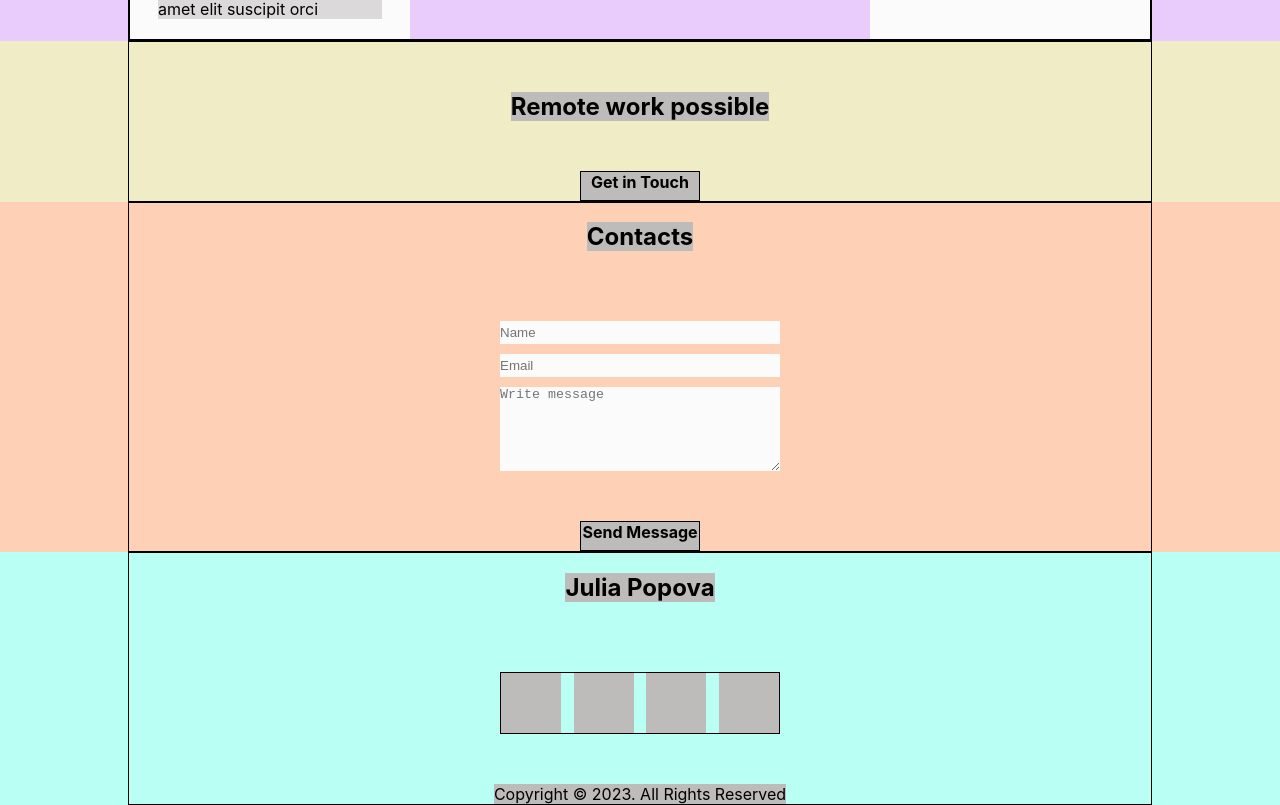
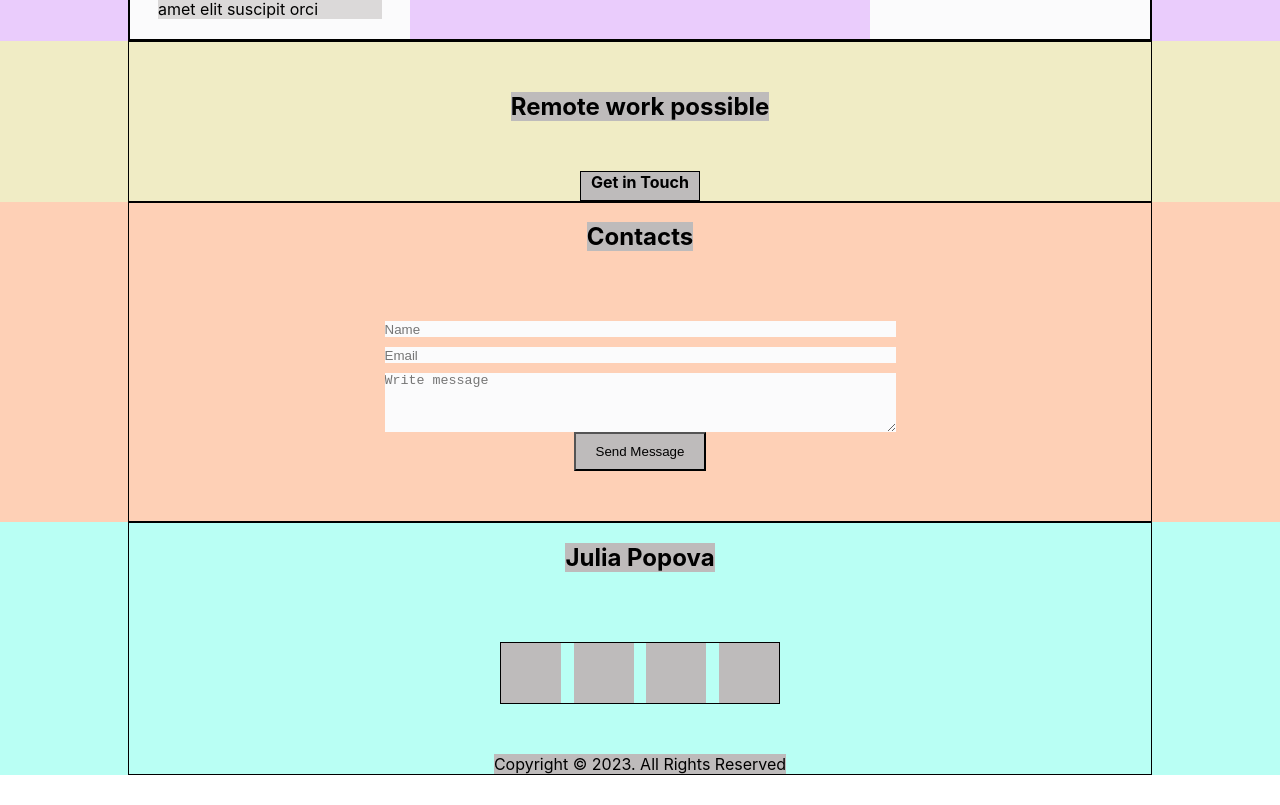
Before and after one commit to veluat/portfolio-app, a React (Create React App) app: page / in a window 1280 px wide. Shown: the part 2427-3232 px from the top of the page. After the commit the page ends 3202 px from the top, so only its background shows below. Built offline with nearby package versions, Linux system fonts and the light colour scheme.

Commit message:
CSS fixed

```diff
--- a/src/contacts/Contacts.js
+++ b/src/contacts/Contacts.js
@@ -8,11 +8,12 @@ export const Contacts = () => {
             <div className={`${sc.container} ${s.contactsContainer}`}>
                 <h2 className={s.title}>Contacts</h2>
                 <form className={s.form}>
-                    <input className={s.input} placeholder={'Name'}/>
-                    <input className={s.input} placeholder={'Email'}/>
+                    <input type='text' className={s.input} placeholder={'Name'}/>
+                    <input type='text' className={s.input} placeholder={'Email'}/>
                     <textarea className={s.textarea} placeholder={'Write message'}></textarea>
+                    <button type='submit' className={s.submitBtn}>Send Message</button>
+
                 </form>
-                <a className={s.submit}>Send Message</a>
             </div>
         </div>
     );
--- a/src/contacts/Contacts.module.css
+++ b/src/contacts/Contacts.module.css
@@ -18,9 +18,10 @@
     background-color: #fed0b6;
     display: flex;
     flex-direction: column;
-    align-items: flex-start;
+    align-items: center;
     height: 150px;
-    width: 280px;
+    /*width: 280px;*/
+    width: 50%;
     margin: 50px 0;
 }
 
@@ -41,11 +42,13 @@
     border: none;
 }
 
-.submit {
-    border: 1px solid;
-    text-align: center;
-    font-weight: bold;
-    width: 120px;
-    height: 30px;
+.submitBtn {
+    /*border: 1px solid;*/
+    /*text-align: center;*/
+    /*font-weight: bold;*/
+    /*width: 120px;*/
+    /*height: 30px;*/
+    /*background-color: #bebbbb;*/
+    padding: 10px 20px;
     background-color: #bebbbb;
 }
```
